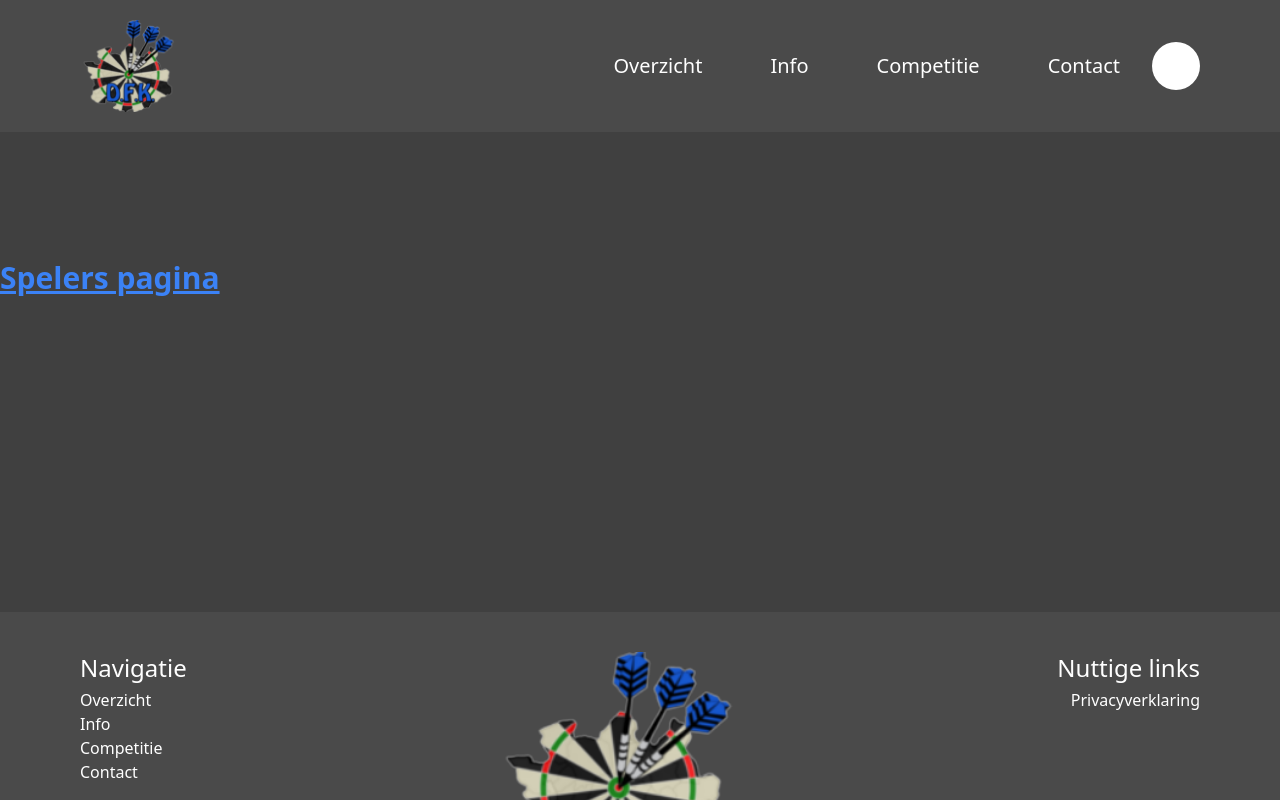
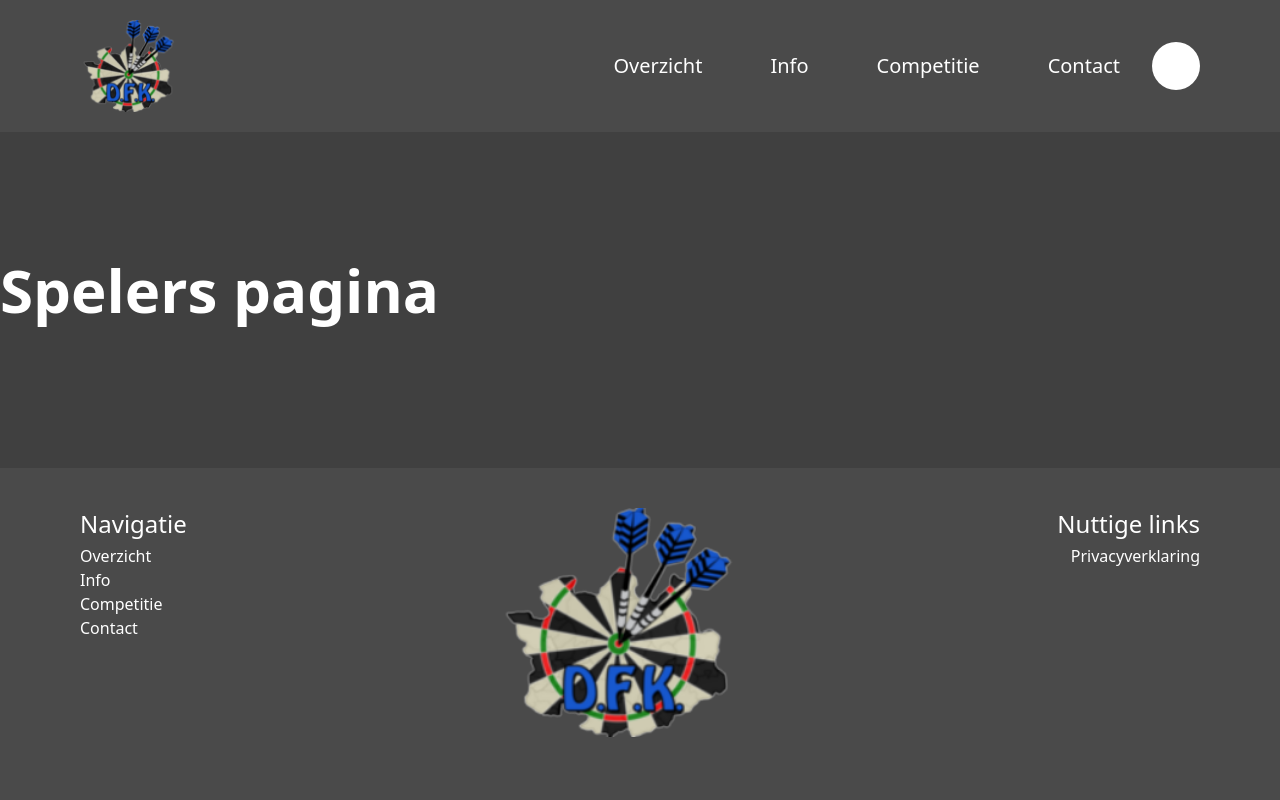
Before and after one commit to syandelbart/2223-Darts_Kempen-001-Website-Dartsfederatie, a Next.js app in the folder code/dfkwebsite/: page /overzicht/spelers in a window 1280 px wide. Shown: the top 800 px of the page. Built offline with nearby package versions, Linux system fonts and the light colour scheme; some icons are missing; what tailwind-children would draw is missing.

Commit message:
Overzicht paginas headings

```diff
--- a/code/dfkwebsite/pages/overzicht/clubs/index.tsx
+++ b/code/dfkwebsite/pages/overzicht/clubs/index.tsx
@@ -1,9 +1,5 @@
 export default function Clubs() {
   return (
-    <div>
-      <h1 className="text-3xl font-bold underline text-blue-500 h-56">
-        Clubs pagina
-      </h1>
-    </div>
+    <h1 className="text-6xl font-extrabold text-white mb-5">Clubs pagina</h1>
   );
 }
--- a/code/dfkwebsite/pages/overzicht/spelers/index.tsx
+++ b/code/dfkwebsite/pages/overzicht/spelers/index.tsx
@@ -1,9 +1,5 @@
 export default function Spelers() {
   return (
-    <div>
-      <h1 className="text-3xl font-bold underline text-blue-500 h-56">
-        Spelers pagina
-      </h1>
-    </div>
+    <h1 className="text-6xl font-extrabold text-white mb-5">Spelers pagina</h1>
   );
 }
--- a/code/dfkwebsite/pages/overzicht/teams/index.tsx
+++ b/code/dfkwebsite/pages/overzicht/teams/index.tsx
@@ -1,9 +1,5 @@
 export default function Teams() {
   return (
-    <div>
-      <h1 className="text-3xl font-bold underline text-blue-500 h-56">
-        Teams pagina
-      </h1>
-    </div>
+    <h1 className="text-6xl font-extrabold text-white mb-5">Teams pagina</h1>
   );
 }
```
